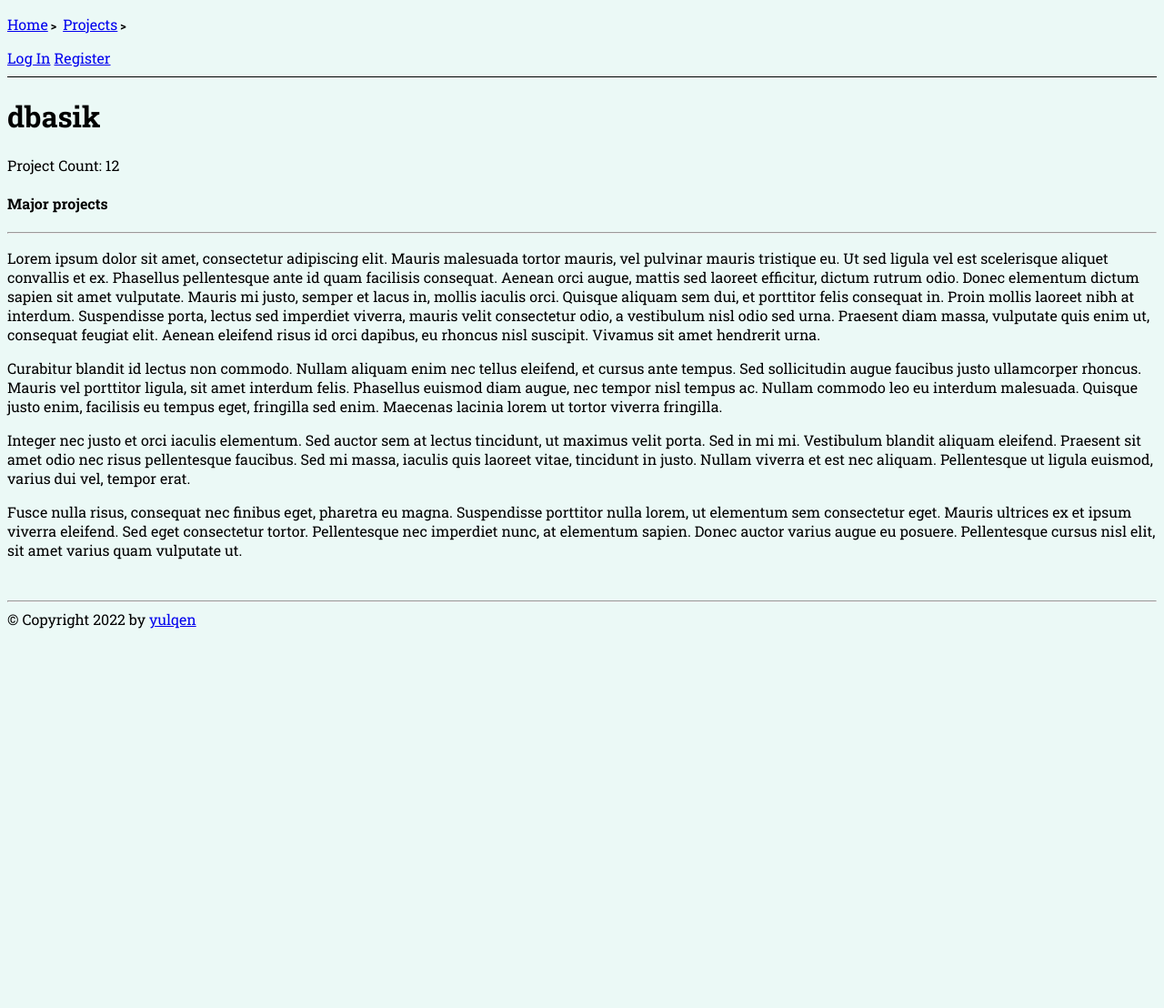
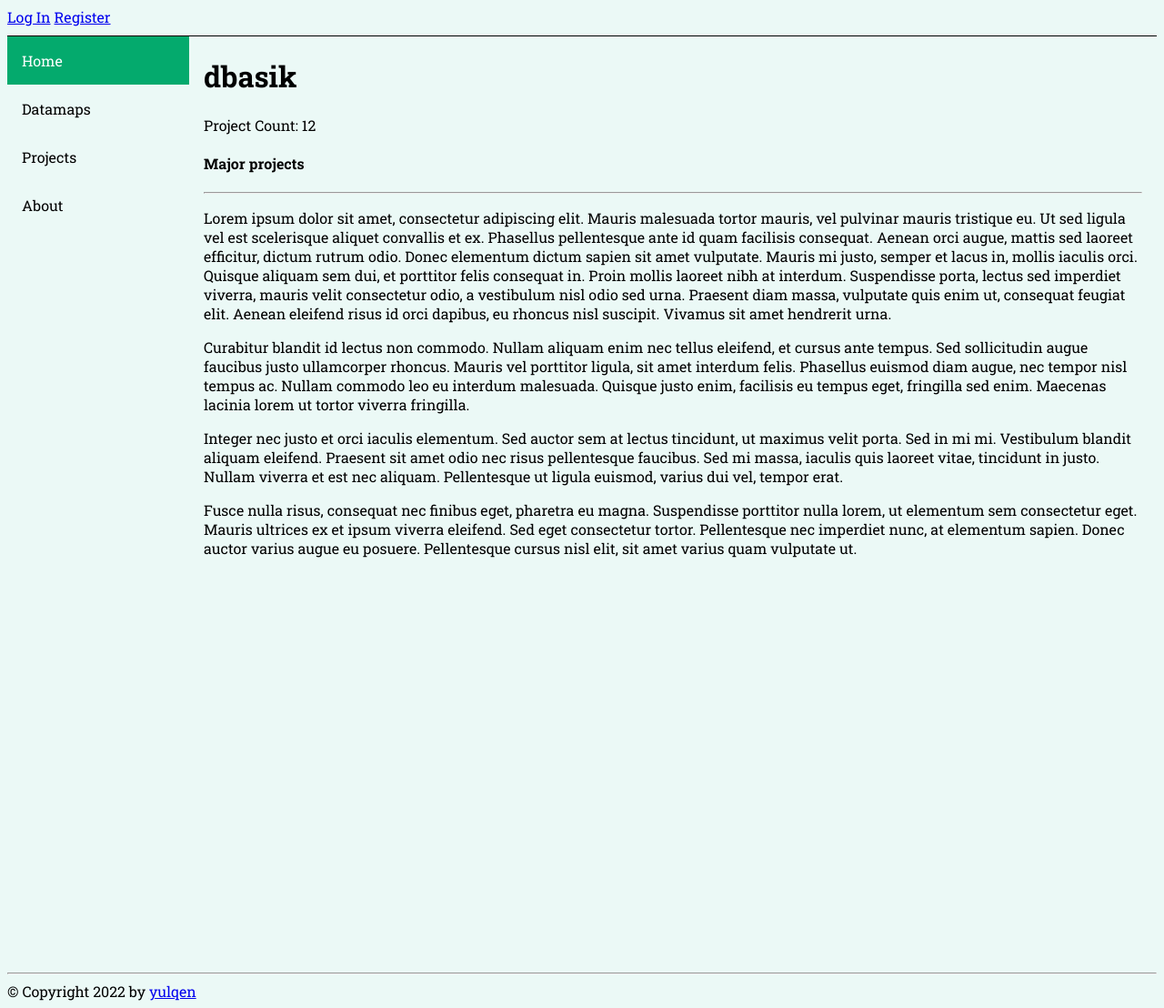
Before and after one commit to yulqen/dbasik-api, a FastAPI app: page / in a window 1280 px wide. Shown: the whole page at 91% size. Before the commit the page ends 691 px from the top, so only its background shows below. Run offline with FastAPI, Linux system fonts and the light colour scheme.

Commit message:
wip: playing around with a sidebar

```diff
--- a/web/static/css/site.css
+++ b/web/static/css/site.css
@@ -47,3 +47,60 @@ body {
     display: inline-block;
     font-size: 15px;
 }
+
+ /* The side navigation menu */
+.sidebar {
+  margin: 0;
+  padding: 0;
+  width: 200px;
+  background-color: #ebf9f6;
+  position: fixed;
+  height: 100%;
+  overflow: auto;
+}
+
+/* Sidebar links */
+.sidebar a {
+  display: block;
+  color: black;
+  padding: 16px;
+  text-decoration: none;
+}
+
+/* Active/current link */
+.sidebar a.active {
+  background-color: #04AA6D;
+  color: white;
+}
+
+/* Links on mouse-over */
+.sidebar a:hover:not(.active) {
+  background-color: #555;
+  color: white;
+}
+
+/* Page content. The value of the margin-left property should match the value of the sidebar's width property */
+div.content {
+  margin-left: 200px;
+  padding: 1px 16px;
+  height: 1000px;
+}
+
+/* On screens that are less than 700px wide, make the sidebar into a topbar */
+@media screen and (max-width: 700px) {
+  .sidebar {
+    width: 100%;
+    height: auto;
+    position: relative;
+  }
+  .sidebar a {float: left;}
+  div.content {margin-left: 0;}
+}
+
+/* On screens that are less than 400px, display the bar vertically, instead of horizontally */
+@media screen and (max-width: 400px) {
+  .sidebar a {
+    text-align: center;
+    float: none;
+  }
+}
--- a/web/templates/datamaps/datamaps.html
+++ b/web/templates/datamaps/datamaps.html
@@ -15,7 +15,7 @@
 </style>
 
 {% block content %}
-    <div style="margin: auto; width: 50%;">
+    <div style="margin: auto; width: 70%;">
     <h1>Datamaps</h1>
         <div>
             <table style="width: 80%; border: 1px solid black; border-collapse: collapse; border-spacing: 2px;">
--- a/web/templates/projects/projects.html
+++ b/web/templates/projects/projects.html
@@ -15,9 +15,9 @@
 </style>
 
 {% block content %}
+    <div style="margin: auto; width: 70%">
     <h1>Projects</h1>
-    <div>
-        <table style="width: 50%; border: 1px solid black; border-collapse: collapse; border-spacing: 2px;">
+        <table style="width: 100%; border: 1px solid black; border-collapse: collapse; border-spacing: 2px;">
             <thead>
             <tr style="background-color: #4CAF50; text-align: left">
                 <th>Name</th>
--- a/web/templates/shared/base.html
+++ b/web/templates/shared/base.html
@@ -9,7 +9,16 @@
 </head>
 <body>
 {% include 'shared/top_nav.html' %}
-<div id="content">{% block content %}{% endblock %}</div>
+
+<!-- The sidebar -->
+<div class="sidebar">
+  <a class="active" href="{{ url_for('index') }}">Home</a>
+  <a href="{{ url_for('datamaps') }}">Datamaps</a>
+  <a href="{{ url_for('projects') }}">Projects</a>
+  <a href="#about">About</a>
+</div>
+
+<div class="content" id="content">{% block content %}{% endblock %}</div>
 <div id="footer">
     {% block footer %}
         <br>
--- a/web/templates/shared/top_nav.html
+++ b/web/templates/shared/top_nav.html
@@ -1,8 +1,8 @@
 <nav class="crumbs">
-    <ol>
-        <li class="crumb"><a href="{{ url_for('index') }}">Home</a></li>
-        <li class="crumb"><a href="{{ url_for('projects') }}">Projects</a></li>
-    </ol>
+    <!-- <ol> -->
+    <!--     <li class="crumb"><a href="{{ url_for('index') }}">Home</a></li> -->
+    <!--     <li class="crumb"><a href="{{ url_for('projects') }}">Projects</a></li> -->
+    <!-- </ol> -->
     <div>
         {% if is_logged_in %}
             <a href="/account">Account</a>
```
Also changed, not shown: web/templates/shared/sidebar.html (added, +19 -0 lines).
